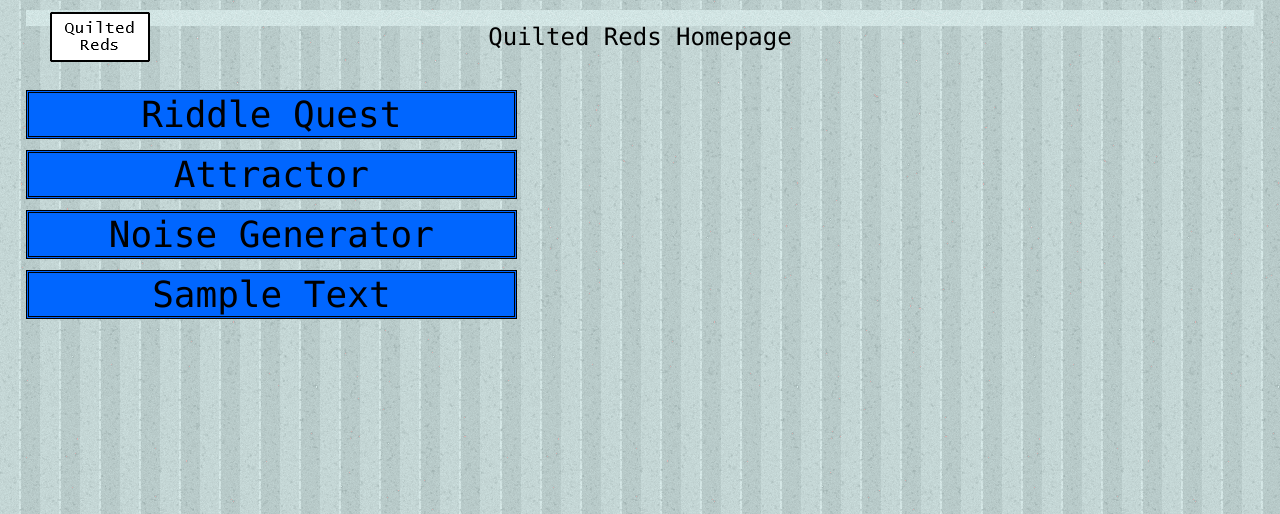
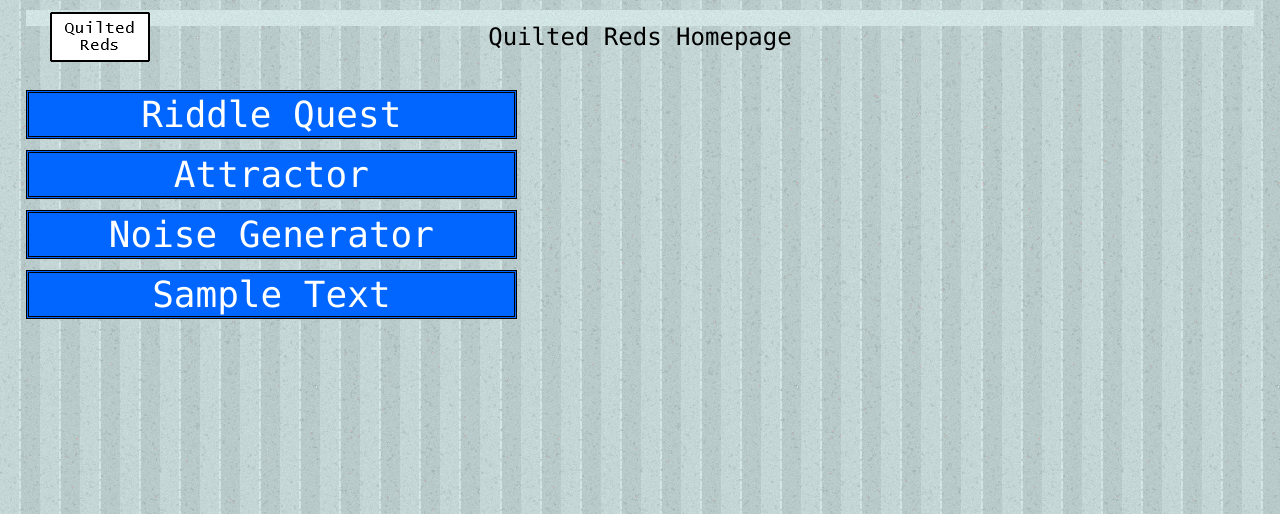
Before and after one commit to Mathisplay/quilted-reds, a PHP site: page /home.html in a window 1280 px wide. Shown: the top 514 px of the page. Run offline with PHP 8.4, Linux system fonts and the light colour scheme.

Commit message:
Update main.css

```diff
--- a/main.css
+++ b/main.css
@@ -155,11 +155,14 @@ body{
     border-width: 3px;
     border-color: black;
     border-style: double;
-    color: black;
+    color: white;
     text-align: center;
     display: inline-block;
     font-size: 36px;
     width: 40%;
     height: 50%;
     font-family: "Lucida Console", Monaco, monospace;
+    white-space: nowrap;
+    overflow: hidden;
+    text-overflow: clip;
 }
```
